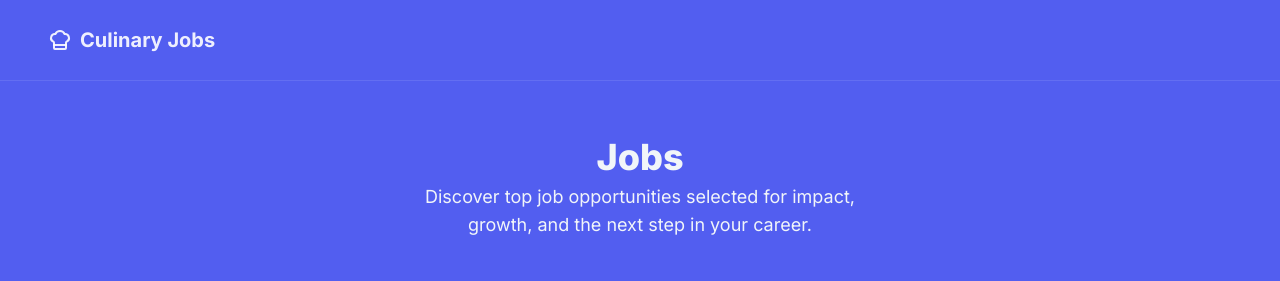
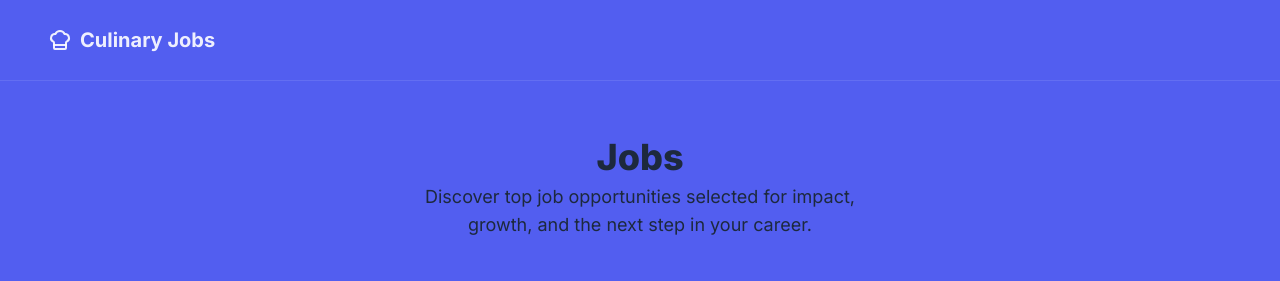
Before and after one commit to the-staffing-agency/tsa-jobboard-web, a Next.js app: page /search/jobs in a window 1280 px wide. Shown: the top 281 px of the page. Built offline with nearby package versions, Linux system fonts and the light colour scheme; no server answers.

Commit message:
feat(theme): enhance theme with corresponding color variables

```diff
--- a/src/styles/globals.css
+++ b/src/styles/globals.css
@@ -2,8 +2,13 @@
 @import "tw-animate-css";
 
 @custom-variant dark (&:is(.dark *));
+@custom-variant luxury (&:is([data-theme="luxury"] *));
+@custom-variant chefs (&:is([data-theme="chefs"] *));
 
 @theme inline {
+	--color-accent: var(--accent);
+	--color-luxury-accent: var(--accent-luxury);
+	--color-chefs-accent: var(--accent-chefs);
 	--color-background: var(--background);
 	--color-foreground: var(--foreground);
 	--color-sidebar-ring: var(--sidebar-ring);
@@ -24,7 +29,6 @@
 	--color-border: var(--border);
 	--color-destructive: var(--destructive);
 	--color-accent-foreground: var(--accent-foreground);
-	--color-accent: var(--accent);
 	--color-muted-foreground: var(--muted-foreground);
 	--color-muted: var(--muted);
 	--color-secondary-foreground: var(--secondary-foreground);
@@ -43,6 +47,9 @@
 
 :root {
 	--radius: 0.625rem;
+	--accent: oklch(0.56 0.2164 273.45);
+	--accent-luxury: oklch(0.523 0.129 277.6);
+	--accent-chefs: oklch(0.471 0.11 137.5);
 	--background: var(--color-slate-100);
 	--foreground: var(--color-slate-800);
 	--card: oklch(1 0 0);
@@ -55,7 +62,6 @@
 	--secondary-foreground: oklch(0.208 0.042 265.755);
 	--muted: oklch(0.968 0.007 247.896);
 	--muted-foreground: oklch(0.554 0.046 257.417);
-
 	--destructive: oklch(0.577 0.245 27.325);
 	--border: oklch(0.929 0.013 255.508);
 	--input: var(--color-slate-300);
@@ -88,7 +94,9 @@
 	--secondary-foreground: oklch(0.984 0.003 247.858);
 	--muted: oklch(0.279 0.041 260.031);
 	--muted-foreground: oklch(0.704 0.04 256.788);
-	--accent: oklch(0.279 0.041 260.031);
+	--accent: oklch(0.56 0.2164 273.45);
+	--accent-luxury: oklch(0.523 0.129 277.6);
+	--accent-chefs: oklch(0.471 0.11 137.5);
 	--accent-foreground: oklch(0.984 0.003 247.858);
 	--destructive: oklch(0.704 0.191 22.216);
 	--border: oklch(1 0 0 / 10%);
@@ -109,15 +117,11 @@
 	--sidebar-ring: oklch(0.551 0.027 264.364);
 }
 
-[data-theme="supermarket"],
-[data-theme="supermarket"] supermarket {
-	--accent: #09a44f;
+[data-theme="luxury"] {
+	--accent: var(--accent-luxury);
 }
-
-[data-theme="default"],
-[data-theme="default"] default {
-	--accent: oklch(0.56 0.2164 273.45);
-	--accent-foreground: var(--color-slate-100);
+[data-theme="chefs"] {
+	--accent: var(--accent-chefs);
 }
 
 @layer base {
```
